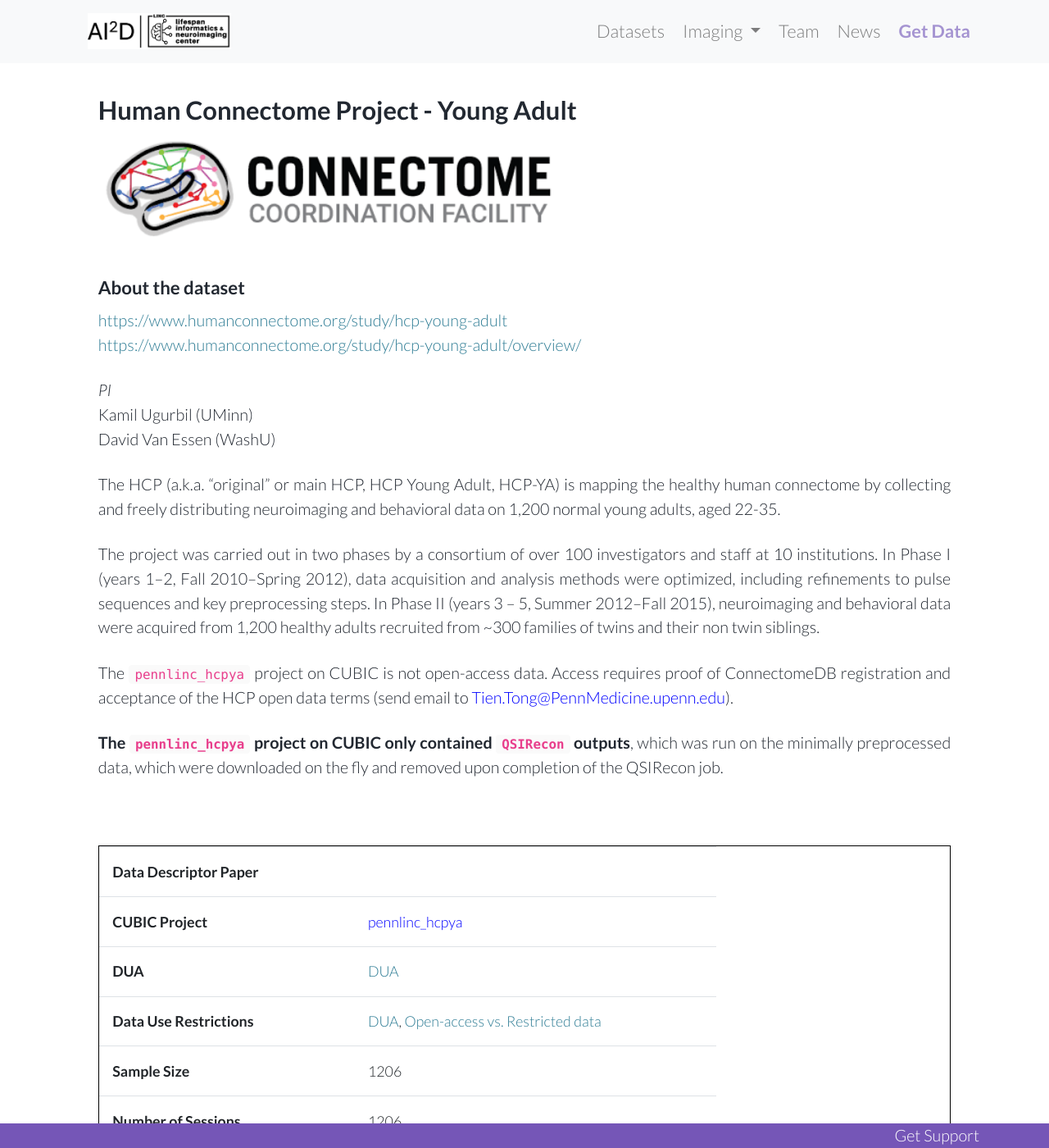
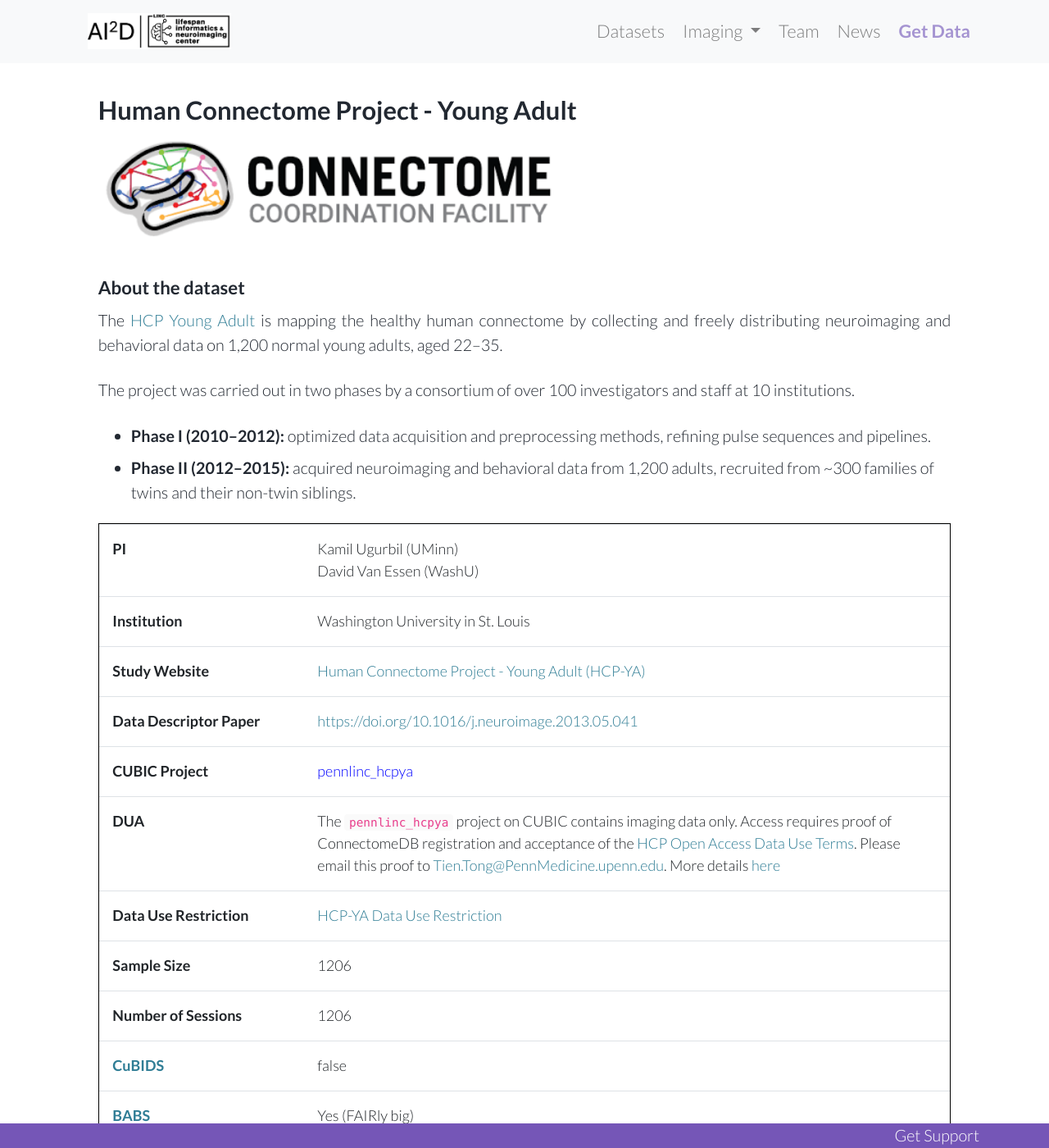
Before and after one commit to PennLINC/AI2D, a Jekyll site: the page built from docs/datasets/_posts/2025-08-16-HCP-YA.md, in a window 1280 px wide and 1400 px high. Shown: the whole window at 82% size. Built offline with Jekyll 4.4.1, drawn with Linux system fonts in a browser that asks for light colours; cached includes are drawn as plain includes; some of the changed text lies outside the part shown.

Commit message:
edit ccnp hcpya and get_data

```diff
--- a/docs/datasets/_posts/2025-08-16-HCP-YA.md
+++ b/docs/datasets/_posts/2025-08-16-HCP-YA.md
@@ -54,86 +56,113 @@
 xcpd_version: v0-9-1
 qsiprep_version:
 qsirecon_version: v1-0-0rc2
+bids_dset: Raw data are not available on the pennlinc_hcpya project.
 smriprep_dl:
 freesurferpost_dl:
 fmriprep_dl:
 xcpd_dl: ria+file:///cbica/projects/pennlinc_hcpya/data/rbc_xcpd/output_ria#~data
 qsiprep_dl:
-qsirecon_dl: ria+file:///cbica/projects/pennlinc_hcpya/data/qsirecon/output_ria#~data
+qsirecon_bundle_dl: ria+file:///cbica/projects/pennlinc_hcpya/data/qsirecon/output_ria#~data
+qsirecon_whole_dl: ria+file:///cbica/projects/pennlinc_hcpya/data/qsirecon_hsvs/output_ria#~data
 smriprep_ephe:
 freesurferpost_ephe:
 fmriprep_ephe:
 xcpd_ephe: /cbica/projects/pennlinc_hcpya/data/rbc_xcpd/DANGER
 qsiprep_ephe:
-qsirecon_ephe: /cbica/projects/pennlinc_hcpya/data/qsirecon/DANGER
+qsirecon_bundle_ephe: /cbica/projects/pennlinc_hcpya/data/qsirecon/DANGER
+qsirecon_whole_ephe: /cbica/projects/pennlinc_hcpya/data/qsirecon_hsvs/DANGER
 ---
 <div style="text-align: left;">
      <img src="{{ site.baseurl }}/assets/images/logos/ccf.png" style="width: auto; height: 10vw;" />
 </div>
 
 ### About the dataset
-[https://www.humanconnectome.org/study/hcp-young-adult](https://www.humanconnectome.org/study/hcp-young-adult)
-<br>
-[https://www.humanconnectome.org/study/hcp-young-adult/overview/](https://www.humanconnectome.org/study/hcp-young-adult/overview)
 
 
-*PI*
-<br>
-Kamil Ugurbil (UMinn)
-<br>
-David Van Essen (WashU)
+The [HCP Young Adult](https://www.humanconnectome.org/study/hcp-young-adult/overview) is mapping the healthy human connectome by collecting and freely distributing neuroimaging and behavioral data on 1,200 normal young adults, aged 22–35.
 
-The HCP (a.k.a. "original" or main HCP, HCP Young Adult, HCP-YA) is mapping the healthy human connectome by collecting and freely distributing neuroimaging and behavioral data on 1,200 normal young adults, aged 22-35.
+The project was carried out in two phases by a consortium of over 100 investigators and staff at 10 institutions.
 
-The project was carried out in two phases by a consortium of over 100 investigators and staff at 10 institutions. In Phase I (years 1–2, Fall 2010–Spring 2012), data acquisition and analysis methods were optimized, including refinements to pulse sequences and key preprocessing steps. In Phase II (years 3 – 5, Summer 2012–Fall 2015), neuroimaging and behavioral data were acquired from 1,200 healthy adults recruited from ~300 families of twins and their non twin siblings.
+- **Phase I (2010–2012):** optimized data acquisition and preprocessing methods, refining pulse sequences and pipelines.
+- **Phase II (2012–2015):** acquired neuroimaging and behavioral data from 1,200 adults, recruited from ~300 families of twins and their non-twin siblings.
 
-The `pennlinc_hcpya` project on CUBIC is not open-access data. Access requires proof of ConnectomeDB registration and acceptance of the HCP open data terms (send email to <span style="color: blue;">Tien.Tong@PennMedicine.upenn.edu</span>).
-
-**The `pennlinc_hcpya` project on CUBIC only contained `QSIRecon` outputs**, which was run on the minimally preprocessed data, which were downloaded on the fly and removed upon completion of the QSIRecon job.
-
-<br>
 <div class=table align='center'>
 <table style="text-align: center;
-width:100%; font-size:90%; border: 1px solid black">
-<tr><th style="font-weight:bold">Data Descriptor Paper</th><th style="font-weight:normal"><a href="{{ page.data_paper }}">{{ page.data_paper }}</a></th><th style="font-weight:normal"></th></tr>
-<tr><th style="font-weight:bold">CUBIC Project</th><th style="font-weight:normal"><span style="color: blue;">{{ page.cubic_project }}</span></th><th style="font-weight:normal"></th></tr>
-<tr><th style="font-weight:bold">DUA</th><th style="font-weight:normal"><a href="{{ page.dua }}">DUA</a></th><th style="font-weight:normal"></th></tr>
-<tr><th style="font-weight:bold">Data Use Restrictions</th><th style="font-weight:normal"><a href="{{ page.dua }}">DUA</a>, <a href="{{ page.dua_restrict }}">Open-access vs. Restricted data</a></th><th style="font-weight:normal"></th></tr>
-<tr><th style="font-weight:bold">Sample Size</th><th style="font-weight:normal">{{ page.sample_size }}</th><th style="font-weight:normal"></th></tr>
-<tr><th style="font-weight:bold">Number of Sessions</th><th style="font-weight:normal">{{ page.number_of_sessions }}</th><th style="font-weight:normal"></th></tr>
-<tr><th style="font-weight:bold"><a href="{{ site.baseurl }}/docs/imaging/image_curation/">CuBIDS</a></th><th style="font-weight:normal">{% if page.cubids_url %}<a href="{{ page.cubids_url }}">{{ page.cubids }}</a>{% else %}{{ page.cubids }}{% endif %}</th><th style="font-weight:normal"></th></tr>
-<tr><th style="font-weight:bold"><a href="{{ site.baseurl }}/docs/imaging/image_babs/">BABS</a></th><th style="font-weight:normal">{{ page.babs }}</th><th style="font-weight:normal"></th></tr>
-<tr><th style="font-weight:bold">Average age</th><th style="font-weight:normal">{{ page.age_avg }}</th><th style="font-weight:normal"></th></tr>
-<tr><th style="font-weight:bold">% Female</th><th style="font-weight:normal">{{ page.p_female }}</th><th style="font-weight:normal"></th></tr>
-<tr><th style="font-weight:bold">% Right Handed</th><th style="font-weight:normal">{{ page.p_right }}</th><th style="font-weight:normal"></th></tr>
-<tr><th style="font-weight:bold"><a href="{{ site.baseurl }}/docs/imaging/image_xcpd/">XCP-D</a> {{ page.xcpd_version }}<br><span style="font-weight:normal; font-size: 0.9em;">({{ page.xcpd_complete }} completed sessions out of {{ page.xcpd_session }})</span></th><th style="font-weight:normal">
+width:100%; font-size: 18px; border: 1px solid black">
+<tr><th style="font-weight:bold; width: 250px;">PI</th><th style="font-weight:normal">{{ page.pi }}</th><th style="font-weight:normal"></th></tr>
+<tr><th style="font-weight:bold; width: 250px;">Institution</th><th style="font-weight:normal">{{ page.institution }}</th><th style="font-weight:normal"></th></tr>
+<tr><th style="font-weight:bold; width: 250px;">Study Website</th><th style="font-weight:normal"><a href="{{ page.study_website }}">Human Connectome Project - Young Adult (HCP-YA)</a></th><th style="font-weight:normal"></th></tr>
+<tr><th style="font-weight:bold; width: 250px;">Data Descriptor Paper</th><th style="font-weight:normal"><a href="{{ page.data_paper }}">{{ page.data_paper }}</a></th><th style="font-weight:normal"></th></tr>
+<tr><th style="font-weight:bold; width: 250px;">CUBIC Project</th><th style="font-weight:normal"><span style="color: blue;">{{ page.cubic_project }}</span></th><th style="font-weight:normal"></th></tr>
+<tr><th style="font-weight:bold; width: 250px;">DUA</th><th style="font-weight:normal">The <code>pennlinc_hcpya</code> project on CUBIC contains imaging data only. Access requires proof of ConnectomeDB registration and acceptance of the <a href="https://www.humanconnectome.org/study/hcp-young-adult/document/wu-minn-hcp-consortium-open-access-data-use-terms">HCP Open Access Data Use Terms</a>. Please email this proof to <a href="mailto:Tien.Tong@PennMedicine.upenn.edu">Tien.Tong@PennMedicine.upenn.edu</a>. More details <a href="{{ page.demo_data }}">here</a></th><th style="font-weight:normal"></th></tr>
+<tr><th style="font-weight:bold; width: 250px;">Data Use Restriction</th><th style="font-weight:normal"><a href="{{ page.dua_restrict }}">HCP-YA Data Use Restriction</a></th><th style="font-weight:normal"></th></tr>
+<tr><th style="font-weight:bold; width: 250px;">Sample Size</th><th style="font-weight:normal">{{ page.sample_size }}</th><th style="font-weight:normal"></th></tr>
+<tr><th style="font-weight:bold; width: 250px;">Number of Sessions</th><th style="font-weight:normal">{{ page.number_of_sessions }}</th><th style="font-weight:normal"></th></tr>
+<tr><th style="font-weight:bold; width: 250px;"><a href="{{ site.baseurl }}/docs/imaging/image_curation/">CuBIDS</a></th><th style="font-weight:normal">{% if page.cubids_url %}<a href="{{ page.cubids_url }}">{{ page.cubids }}</a>{% else %}{{ page.cubids }}{% endif %}</th><th style="font-weight:normal"></th></tr>
+<tr><th style="font-weight:bold; width: 250px;"><a href="{{ site.baseurl }}/docs/imaging/image_babs/">BABS</a></th><th style="font-weight:normal">{{ page.babs }}</th><th style="font-weight:normal"></th></tr>
+<tr><th style="font-weight:bold; width: 250px;">Demographics</th><th style="font-weight:normal">Restricted data. Request access <a href="{{ page.demo_data }}">here</a></th><th style="font-weight:normal"></th></tr>
+<tr><th style="font-weight:bold; width: 250px;">Average Age (y)</th><th style="font-weight:normal">{{ page.age_avg }}</th><th style="font-weight:normal"></th></tr>
+<tr><th style="font-weight:bold; width: 250px;">% Female</th><th style="font-weight:normal">{{ page.p_female }}</th><th style="font-weight:normal"></th></tr>
+<tr><th style="font-weight:bold; width: 250px;">% Right Handed</th><th style="font-weight:normal">{{ page.p_right }}</th><th style="font-weight:normal"></th></tr>
+<tr><th style="font-weight:bold; width: 250px;">BIDS</th><th style="font-weight:normal"><span style="color: #666;">Raw data are not available on the <code>pennlinc_hcpya</code> project.</span></th><th style="font-weight:normal"></th></tr>
+<tr><th style="font-weight:bold; width: 250px;"><a href="{{ site.baseurl }}/docs/imaging/image_xcpd/">XCP-D</a> {{ page.xcpd_version }}<br><span style="font-weight:normal;">({{ page.xcpd_complete }}/{{ page.xcpd_session }} complete)</span></th><th style="font-weight:normal">
   <div class="tab-container">
     <div class="tab-buttons">
       <button class="tab-button active" onclick="showTab('xcpd-dl')">Datalad Dataset</button>
       <button class="tab-button" onclick="showTab('xcpd-ephe')">Ephemeral Clone</button>
     </div>
-    <div id="xcpd-dl" class="tab-content active">{{ page.xcpd_dl }}</div>
-    <div id="xcpd-ephe" class="tab-content">{{ page.xcpd_ephe }}</div>
+    <div id="xcpd-dl" class="tab-content active">
+      <div class="copy-container">
+        <span class="copy-text"><code>{{ page.xcpd_dl }}</code></span>
+        <button class="copy-button" onclick="copyToClipboard('xcpd-dl')">Copy</button>
+      </div>
+    </div>
+    <div id="xcpd-ephe" class="tab-content">
+      <div class="copy-container">
+        <span class="copy-text"><code>{{ page.xcpd_ephe }}</code></span>
+        <button class="copy-button" onclick="copyToClipboard('xcpd-ephe')">Copy</button>
+      </div>
+    </div>
   </div>
 </th><th style="font-weight:normal"></th></tr>
-<tr><th style="font-weight:bold"><a href="{{ site.baseurl }}/docs/imaging/image_qsirecon/">QSIRecon - Bundle Stats</a> {{ page.qsirecon_version }}<br><span style="font-weight:normal; font-size: 0.9em;">({{ page.qsirecon_complete }} completed sessions out of {{ page.qsirecon_session }})</span></th><th style="font-weight:normal">
+<tr><th style="font-weight:bold; width: 250px;"><a href="{{ site.baseurl }}/docs/imaging/image_smriprep/">QSIRecon Bundle Stats</a> {{ page.qsirecon_version }}<br><span style="font-weight:normal;">({{ page.qsirecon_complete }}/{{ page.qsirecon_session }} complete)</span></th><th style="font-weight:normal">
   <div class="tab-container">
     <div class="tab-buttons">
-      <button class="tab-button active" onclick="showTab('qsirecon-dl')">Datalad Dataset</button>
-      <button class="tab-button" onclick="showTab('qsirecon-ephe')">Ephemeral Clone</button>
+      <button class="tab-button active" onclick="showTab('smriprep-dl')">Datalad Dataset</button>
+      <button class="tab-button" onclick="showTab('smriprep-ephe')">Ephemeral Clone</button>
     </div>
-    <div id="qsirecon-dl" class="tab-content active">{{ page.qsirecon_dl }}</div>
-    <div id="qsirecon-ephe" class="tab-content">{{ page.qsirecon_ephe }}</div>
+    <div id="smriprep-dl" class="tab-content active">
+      <div class="copy-container">
+        <span class="copy-text"><code>{{ page.qsirecon_bundle_dl }}</code></span>
+        <button class="copy-button" onclick="copyToClipboard('smriprep-dl')">Copy</button>
+      </div>
+    </div>
+    <div id="smriprep-ephe" class="tab-content">
+      <div class="copy-container">
+        <span class="copy-text"><code>{{ page.qsirecon_bundle_ephe }}</code></span>
+        <button class="copy-button" onclick="copyToClipboard('smriprep-ephe')">Copy</button>
+      </div>
+    </div>
   </div>
 </th><th style="font-weight:normal"></th></tr>
-<tr><th style="font-weight:bold"><a href="{{ site.baseurl }}/docs/imaging/image_qsiprep/">QSIRecon - HSVS Matrix</a> {{ page.qsirecon_version }}<br><span style="font-weight:normal; font-size: 0.9em;">({{ page.qsirecon_complete }} completed sessions out of {{ page.qsirecon_session }})</span></th><th style="font-weight:normal">
+<tr><th style="font-weight:bold; width: 250px;"><a href="{{ site.baseurl }}/docs/imaging/image_smriprep/">QSIRecon HSVS Matrix</a> {{ page.qsirecon_version }}<br><span style="font-weight:normal;">({{ page.qsirecon_complete }}/{{ page.qsirecon_session }} complete)</span></th><th style="font-weight:normal">
   <div class="tab-container">
     <div class="tab-buttons">
-      <button class="tab-button active" onclick="showTab('qsirecon-hsvs-dl')">Datalad Dataset</button>
-      <button class="tab-button" onclick="showTab('qsirecon-hsvs-ephe')">Ephemeral Clone</button>
+      <button class="tab-button active" onclick="showTab('smriprep-dl')">Datalad Dataset</button>
+      <button class="tab-button" onclick="showTab('smriprep-ephe')">Ephemeral Clone</button>
     </div>
-    <div id="qsirecon-hsvs-dl" class="tab-content active">ria+file:///cbica/projects/pennlinc_hcpya/data/qsirecon_hsvs/output_ria#~data</div>
-    <div id="qsirecon-hsvs-ephe" class="tab-content">/cbica/projects/pennlinc_hcpya/data/qsirecon_hsvs/DANGER</div>
+    <div id="smriprep-dl" class="tab-content active">
+      <div class="copy-container">
+        <span class="copy-text"><code>{{ page.qsirecon_whole_dl }}</code></span>
+        <button class="copy-button" onclick="copyToClipboard('smriprep-dl')">Copy</button>
+      </div>
+    </div>
+    <div id="smriprep-ephe" class="tab-content">
+      <div class="copy-container">
+        <span class="copy-text"><code>{{ page.qsirecon_whole_ephe }}</code></span>
+        <button class="copy-button" onclick="copyToClipboard('smriprep-ephe')">Copy</button>
+      </div>
+    </div>
   </div>
 </th><th style="font-weight:normal"></th></tr>
 </table>
@@ -154,14 +183,14 @@
   border: 1px solid #ccc;
   padding: 5px 10px;
   cursor: pointer;
-  font-size: 12px;
+  font-size: 18px;
   margin-right: 2px;
 }
 
 .tab-button.active {
-  background-color: #007bff;
+  background-color:rgb(108, 110, 220);
   color: white;
-  border-color: #007bff;
+  border-color: rgb(108, 110, 220);
 }
 
 .tab-content {
@@ -169,17 +198,51 @@
   padding: 5px;
   background-color: #f9f9f9;
   border: 1px solid #ddd;
-  font-size: 11px;
   word-break: break-all;
 }
 
 .tab-content.active {
   display: block;
 }
+
+.copy-container {
+  display: flex;
+  align-items: center;
+  justify-content: space-between;
+  gap: 10px;
+}
+
+.copy-text {
+  flex: 1;
+  word-break: break-all;
+}
+
+.copy-button {
+  background-color: rgb(108, 110, 220);
+  color: white;
+  border: none;
+  padding: 4px 8px;
+  border-radius: 3px;
+  cursor: pointer;
+  font-size: 18px;
+  white-space: nowrap;
+  flex-shrink: 0;
+}
+
+.copy-button:hover {
+  background-color: rgb(104, 106, 235);
+}
+
+.copy-button:active {
+  background-color: rgb(84, 86, 215);
+}
 </style>
 
 <script>
 function showTab(tabName) {
+  // Determine which tab type was clicked (datalad or ephemeral)
+  var tabType = tabName.includes('-dl') ? 'datalad' : 'ephemeral';
+
   // Hide all tab contents
   var tabContents = document.getElementsByClassName('tab-content');
   for (var i = 0; i < tabContents.length; i++) {
@@ -192,21 +255,63 @@
     tabButtons[i].classList.remove('active');
   }
 
-  // Show the selected tab content
-  document.getElementById(tabName).classList.add('active');
+  // Show the appropriate tab content for all rows based on the clicked tab type
+  if (tabType === 'datalad') {
+    // Show all datalad contents and activate all datalad buttons
+    var dataladContents = document.querySelectorAll('[id$="-dl"]');
+    var dataladButtons = document.querySelectorAll('[onclick*="-dl"]');
 
-  // Add active class to the clicked button
-  event.target.classList.add('active');
+    dataladContents.forEach(function(content) {
+      content.classList.add('active');
+    });
+
+    dataladButtons.forEach(function(button) {
+      button.classList.add('active');
+    });
+  } else {
+    // Show all ephemeral contents and activate all ephemeral buttons
+    var ephemeralContents = document.querySelectorAll('[id$="-ephe"]');
+    var ephemeralButtons = document.querySelectorAll('[onclick*="-ephe"]');
+
+    ephemeralContents.forEach(function(content) {
+      content.classList.add('active');
+    });
+
+    ephemeralButtons.forEach(function(button) {
+      button.classList.add('active');
+    });
+  }
+}
+
+function copyToClipboard(elementId) {
+  var element = document.getElementById(elementId);
+  var textToCopy = element.querySelector('.copy-text').textContent;
+
+  // Create a temporary textarea element to copy the text
+  var textarea = document.createElement('textarea');
+  textarea.value = textToCopy;
+  document.body.appendChild(textarea);
+  textarea.select();
+  document.execCommand('copy');
+  document.body.removeChild(textarea);
+
+  // Visual feedback - change button text temporarily
+  var button = element.querySelector('.copy-button');
+  var originalText = button.textContent;
+  button.textContent = 'Copied!';
+  button.style.backgroundColor = '#28a745';
+
+  setTimeout(function() {
+    button.textContent = originalText;
+    button.style.backgroundColor = 'rgb(108, 110, 220)';
+  }, 1000);
 }
 </script>
 
 <br>
-<br>
 
 *Funding*
-<br>
-NIH Blueprint for Neuroscience Research
+National Institutes of Health
 
-*Citations*
-<br>
-1. Van Essen DC, Smith SM, Barch DM, Behrens TE, Yacoub E, Ugurbil K; WU-Minn HCP Consortium. The WU-Minn Human Connectome Project: an overview. Neuroimage. 2013 Oct 15;80:62-79. doi: 10.1016/j.neuroimage.2013.05.041. Epub 2013 May 25. PMID: 23702424; PMCID: PMC3724347.
+*Citation*
+Van Essen, D. C., Smith, S. M., Barch, D. M., Behrens, T. E., Yacoub, E., Ugurbil, K., & Wu-Minn HCP Consortium. (2013). The WU-Minn human connectome project: an overview. Neuroimage, 80, 62-79.
```
Also changed, not shown: other parts of docs/datasets/_posts/2025-08-16-HCP-YA.md (+8 -6 lines), docs/datasets/_posts/2025-08-15-dCCNP.md (+8 -5 lines), docs/get_data.md (+15 -18 lines), 5 other files.
